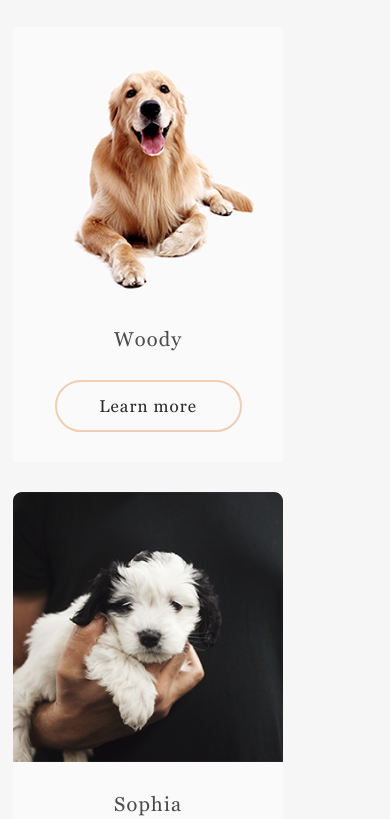
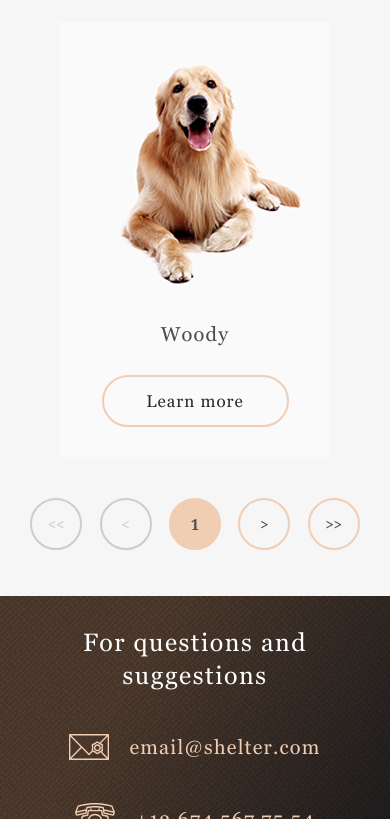
Before and after one commit to SarychevaAA/Projects, a website built with webpack: page shelter/src/pages/pets.html in a window 390 px wide. Shown: the part 1181-2000 px from the top of the page. Built offline with nearby package versions, Linux system fonts and the light colour scheme.

Commit message:
feat: add adaptivity for our-friends block on pets page

```diff
--- a/shelter/src/style/pages/pets-page.scss
+++ b/shelter/src/style/pages/pets-page.scss
@@ -1,3 +1,27 @@
+.pets-page__friends{
+  .wrapper{
+    @include media-laptop-small{
+      gap: calc(30px + (60 - 30) * ((100vw - 768px)/(960 - 768)));
+      padding-bottom: calc(75px + (100 - 75) * ((100vw - 768px)/(960 - 768)));
+      @include media-tablet-small{
+        gap: calc(42px + (30 - 42) * ((100vw - 320px)/(760 - 320)));
+        padding-top: calc(42px + (80 - 42) * ((100vw - 320px)/(760 - 320)));
+        padding-bottom: calc(42px + (70 - 42) * ((100vw - 320px)/(760 - 320)));
+      }
+    }
+  }
+  .slider__button-block{
+    @include media-laptop-small{
+      margin-top: calc(9px + (-1 - 9) * ((100vw - 768px)/(960 - 768)));
+      @include media-tablet{
+        margin-top: calc(-1px + (9 + 1) * ((100vw - 320px)/(768 - 320)));
+      }
+    }
+    @include media-mobile{
+      gap: calc(10px + (20 - 10) * ((100vw - 320px)/(414 - 320)));
+    }
+  }
+}
 .pets-page__slider{
   flex-wrap: wrap;
 }
@@ -5,4 +29,23 @@
   flex-wrap: wrap;
   row-gap: 30px;
   column-gap: 40px;
+  @include media-content{
+    justify-content: space-around;
+    height: 900px;
+    overflow: hidden;
+  }
+  @include media-laptop-small{
+    height: 100%;
+  }
+  @include media-tablet{
+    justify-content: center;
+    height: 1365px;
+  }
+  .list-cards__element {
+    &:nth-last-child(-n+2) {
+      @include media-laptop-small {
+        display: none;
+      }
+    }
+  }
 }
```
